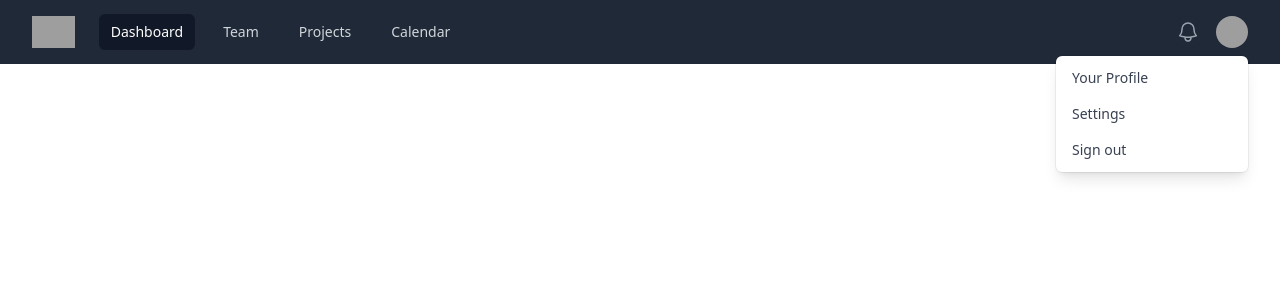
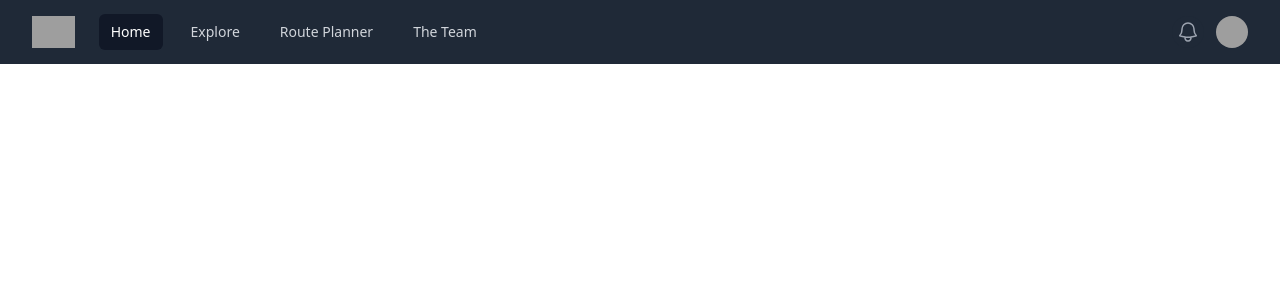
Before and after one commit to LiRE3520/DurHack, a Flask app: page / in a window 1280 px wide. Shown: the top 300 px of the page. Run offline with Flask 3, Linux system fonts and the light colour scheme; some libraries are stand-ins or nearby versions; grey boxes are pictures that could not be loaded.

Commit message:
Changed headers and fixed dropdown in base

```diff
--- a/templates/base.html
+++ b/templates/base.html
@@ -38,10 +38,10 @@
             <div class="hidden sm:ml-6 sm:block">
                 <div class="flex space-x-4">
                 <!-- Current: "bg-gray-900 text-white", Default: "text-gray-300 hover:bg-gray-700 hover:text-white" -->
-                <a href="#" class="rounded-md bg-gray-900 px-3 py-2 text-sm font-medium text-white" aria-current="page">Dashboard</a>
-                <a href="#" class="rounded-md px-3 py-2 text-sm font-medium text-gray-300 hover:bg-gray-700 hover:text-white">Team</a>
-                <a href="#" class="rounded-md px-3 py-2 text-sm font-medium text-gray-300 hover:bg-gray-700 hover:text-white">Projects</a>
-                <a href="#" class="rounded-md px-3 py-2 text-sm font-medium text-gray-300 hover:bg-gray-700 hover:text-white">Calendar</a>
+                <a href="#" class="rounded-md bg-gray-900 px-3 py-2 text-sm font-medium text-white" aria-current="page">Home</a>
+                <a href="#" class="rounded-md px-3 py-2 text-sm font-medium text-gray-300 hover:bg-gray-700 hover:text-white">Explore</a>
+                <a href="#" class="rounded-md px-3 py-2 text-sm font-medium text-gray-300 hover:bg-gray-700 hover:text-white">Route Planner</a>
+                <a href="#" class="rounded-md px-3 py-2 text-sm font-medium text-gray-300 hover:bg-gray-700 hover:text-white">The Team</a>
                 </div>
             </div>
             </div>
@@ -74,7 +74,7 @@
                     From: "transform opacity-100 scale-100"
                     To: "transform opacity-0 scale-95"
                 -->
-                <div class="absolute right-0 z-10 mt-2 w-48 origin-top-right rounded-md bg-white py-1 shadow-lg ring-1 ring-black ring-opacity-5 focus:outline-none" role="menu" aria-orientation="vertical" aria-labelledby="user-menu-button" tabindex="-1">
+                <div class="hidden absolute right-0 z-10 mt-2 w-48 origin-top-right rounded-md bg-white py-1 shadow-lg ring-1 ring-black ring-opacity-5 focus:outline-none" role="menu" aria-orientation="vertical" aria-labelledby="user-menu-button" tabindex="-1">
                 <!-- Active: "bg-gray-100 outline-none", Not Active: "" -->
                 <a href="#" class="block px-4 py-2 text-sm text-gray-700" role="menuitem" tabindex="-1" id="user-menu-item-0">Your Profile</a>
                 <a href="#" class="block px-4 py-2 text-sm text-gray-700" role="menuitem" tabindex="-1" id="user-menu-item-1">Settings</a>
@@ -96,4 +96,14 @@
         </div>
         </div>
     </nav>
+    <script>
+        document.addEventListener('DOMContentLoaded', function () {
+            const userMenuButton = document.getElementById('user-menu-button');
+            const userMenu = document.querySelector('[role="menu"]');
+
+            userMenuButton.addEventListener('click', function () {
+                userMenu.classList.toggle('hidden');
+            });
+        });
+    </script>
 </body>
```
